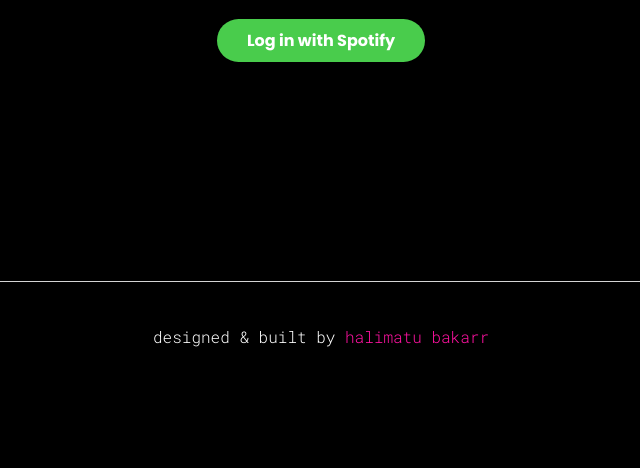
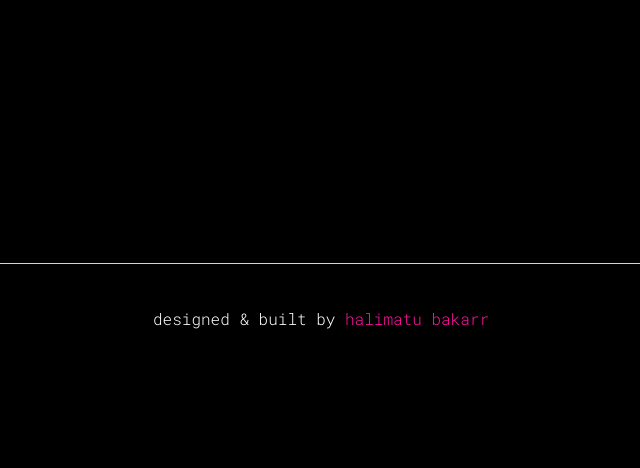
Before and after one commit to utamilah/music-id-test, a website: page public/index.html in a window 1280 px wide. Shown: the part 332-800 px from the top of the page, without its empty margins (319-959 px from the left). Drawn offline with nearby package versions, Linux system fonts and the light colour scheme; some packages are replaced by stand-ins of ours.

```diff
--- a/public/js/ng-views/oauth.html
+++ b/public/js/ng-views/oauth.html
@@ -1,6 +1,5 @@
 <section class="login">
   <div id="login">
     <h1>Music ID</h1>
-    <a href="/login">Log in with Spotify</a>
   </div>
 </login>
```
